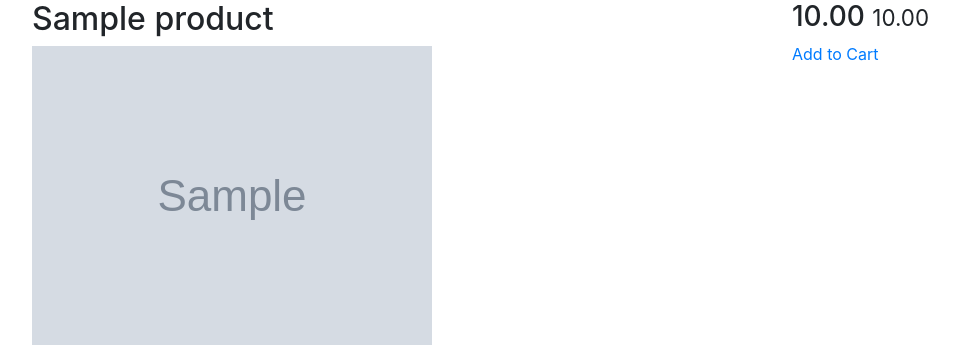
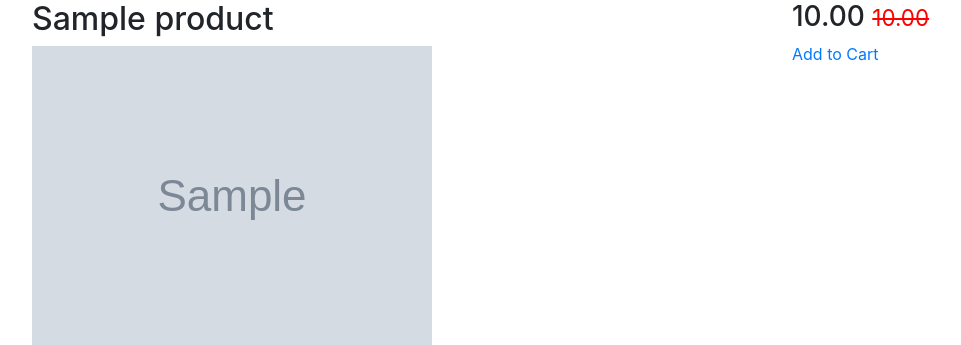
Before and after one commit to OnurOzayyy/ecommerce, a Django app: page /products/1/ in a window 1280 px wide. Shown: the part 60-405 px from the top of the page, without its empty margins (53-1014 px from the left). Run offline with Django 3.2, Linux system fonts and the light colour scheme; tables that the repository leaves empty hold one stand-in row (values such as "Sample post"); grey boxes marked "Sample" are stand-in pictures; some libraries are stand-ins or nearby versions.

Commit message:
Style the price and sale price

```diff
--- /dev/null
+++ b/src/static_in_project/css/custom.css
@@ -0,0 +1,4 @@
+.og-price {
+    color:red;
+    text-decoration:line-through;
+}
--- a/src/templates/head_css.html
+++ b/src/templates/head_css.html
@@ -4,3 +4,5 @@
 
     <!-- Custom styles for this template -->
     <link href="{% static 'css/navbar.css' %}" rel="stylesheet">
+
+    <link href="{% static 'css/custom.css' %}" rel="stylesheet">
```
